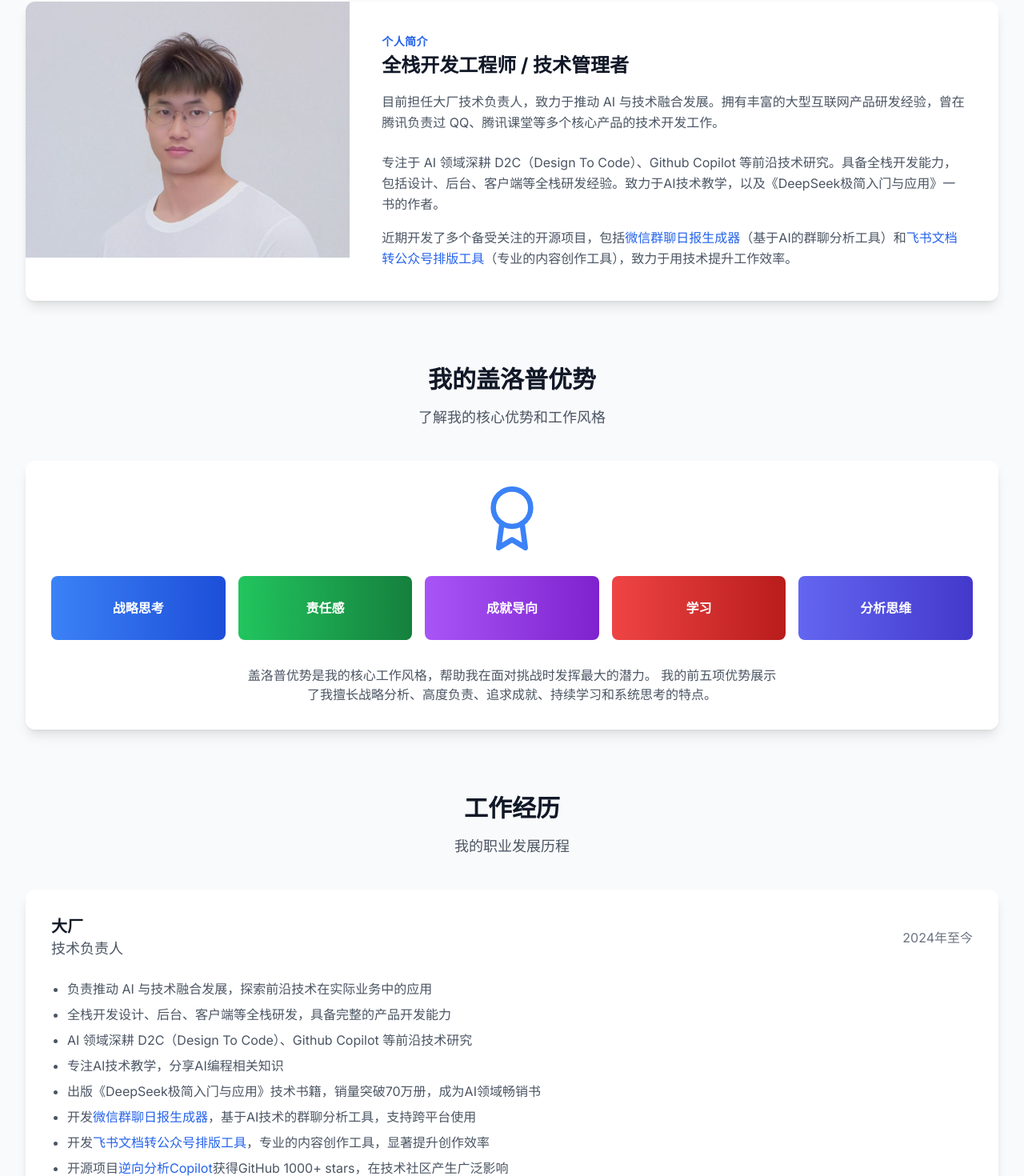
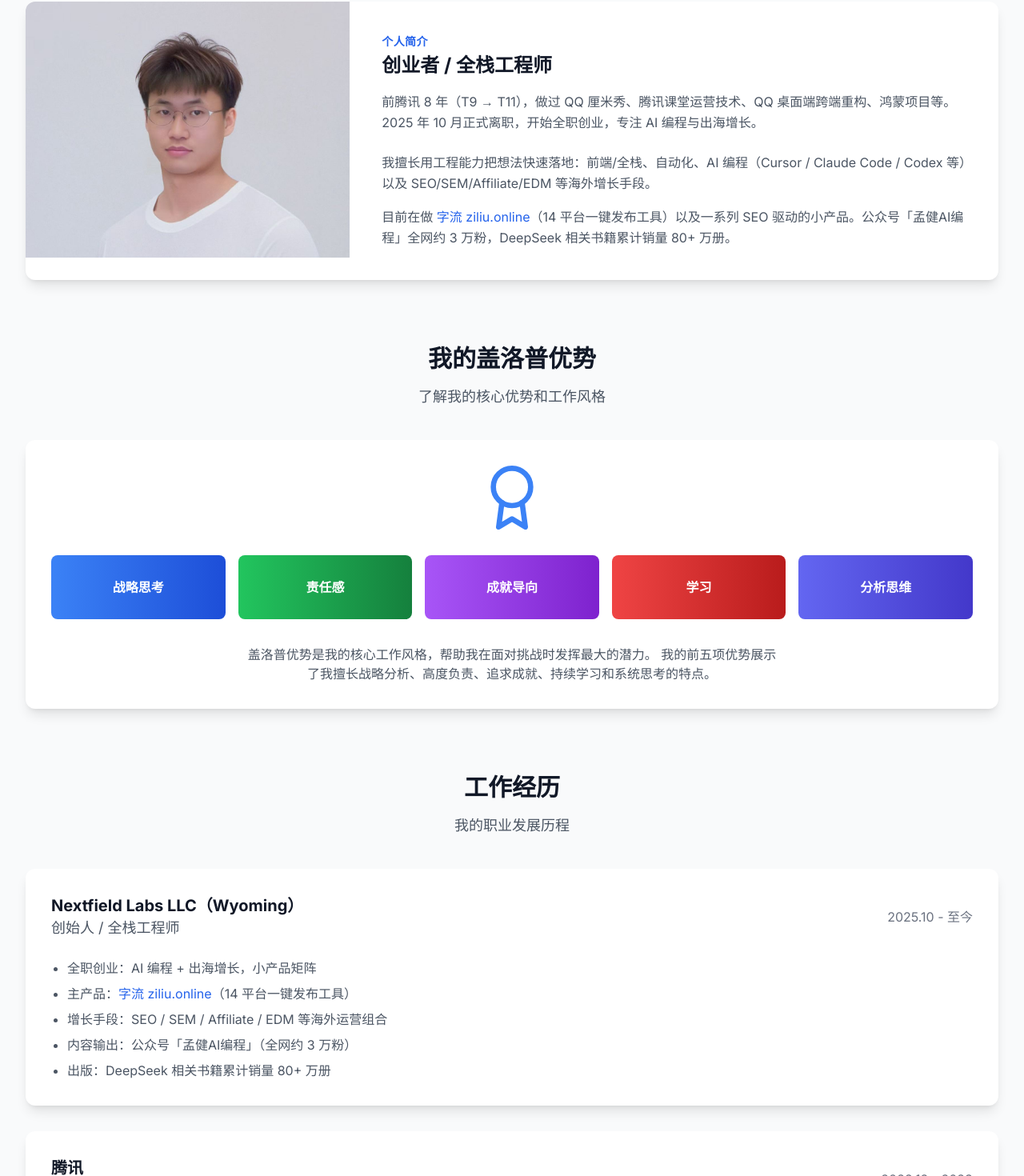
Before and after one commit to mengjian-github/homepage, a Next.js app: page /about in a window 1280 px wide. Shown: the part 306-1776 px from the top of the page at 80% size. Built offline with nearby package versions, Linux system fonts and the light colour scheme.

Commit message:
Refresh homepage copy to reflect entrepreneurship (2026)

```diff
--- a/app/about/page.tsx
+++ b/app/about/page.tsx
@@ -13,7 +13,7 @@
         <div className="text-center mb-16">
           <h1 className="text-4xl font-bold text-gray-900 dark:text-white">关于我</h1>
           <p className="mt-4 text-xl text-gray-600 dark:text-gray-300 max-w-3xl mx-auto">
-            10 年+技术开发经验，专注于大型互联网产品研发与技术
+            前腾讯 T11，现全职创业：AI 编程 + 出海（小产品矩阵 / SEO 增长）
           </p>
         </div>
 
@@ -36,16 +36,16 @@
                   个人简介
                 </div>
                 <h2 className="text-2xl font-bold text-gray-900 dark:text-white mb-4">
-                  全栈开发工程师 / 技术管理者
+                  创业者 / 全栈工程师
                 </h2>
                 <p className="mt-2 text-gray-600 dark:text-gray-300 mb-6 leading-relaxed">
-                  目前担任大厂技术负责人，致力于推动 AI 与技术融合发展。拥有丰富的大型互联网产品研发经验，曾在腾讯负责过 QQ、腾讯课堂等多个核心产品的技术开发工作。
+                  前腾讯 8 年（T9 → T11），做过 QQ 厘米秀、腾讯课堂运营技术、QQ 桌面端跨端重构、鸿蒙项目等。2025 年 10 月正式离职，开始全职创业，专注 AI 编程与出海增长。
                 </p>
                 <p className="text-gray-600 dark:text-gray-300 mb-4 leading-relaxed">
-                  专注于 AI 领域深耕 D2C（Design To Code）、Github Copilot 等前沿技术研究。具备全栈开发能力，包括设计、后台、客户端等全栈研发经验。致力于AI技术教学，以及《DeepSeek极简入门与应用》一书的作者。
+                  我擅长用工程能力把想法快速落地：前端/全栈、自动化、AI 编程（Cursor / Claude Code / Codex 等）以及 SEO/SEM/Affiliate/EDM 等海外增长手段。
                 </p>
                 <p className="text-gray-600 dark:text-gray-300 leading-relaxed">
-                  近期开发了多个备受关注的开源项目，包括<a href="https://www.wechatdaily.online/" target="_blank" rel="noopener noreferrer" className="text-blue-600 dark:text-blue-400 hover:underline">微信群聊日报生成器</a>（基于AI的群聊分析工具）和<a href="https://www.larkmd.online/" target="_blank" rel="noopener noreferrer" className="text-blue-600 dark:text-blue-400 hover:underline">飞书文档转公众号排版工具</a>（专业的内容创作工具），致力于用技术提升工作效率。
+                  目前在做 <a href="https://ziliu.online/" target="_blank" rel="noopener noreferrer" className="text-blue-600 dark:text-blue-400 hover:underline">字流 ziliu.online</a>（14 平台一键发布工具）以及一系列 SEO 驱动的小产品。公众号「孟健AI编程」全网约 3 万粉，DeepSeek 相关书籍累计销量 80+ 万册。
                 </p>
               </div>
             </div>
@@ -99,20 +99,17 @@
             <div className="bg-white dark:bg-gray-800 rounded-xl shadow-lg overflow-hidden p-8">
               <div className="flex flex-col md:flex-row md:justify-between md:items-center mb-6">
                 <div>
-                  <h3 className="text-xl font-bold text-gray-900 dark:text-white">大厂</h3>
-                  <p className="text-lg text-gray-600 dark:text-gray-300">技术负责人</p>
+                  <h3 className="text-xl font-bold text-gray-900 dark:text-white">Nextfield Labs LLC（Wyoming）</h3>
+                  <p className="text-lg text-gray-600 dark:text-gray-300">创始人 / 全栈工程师</p>
                 </div>
-                <span className="text-gray-500 dark:text-gray-400 mt-2 md:mt-0">2024年至今</span>
+                <span className="text-gray-500 dark:text-gray-400 mt-2 md:mt-0">2025.10 - 至今</span>
               </div>
               <ul className="list-disc pl-5 text-gray-600 dark:text-gray-300 space-y-2">
-                <li>负责推动 AI 与技术融合发展，探索前沿技术在实际业务中的应用</li>
-                <li>全栈开发设计、后台、客户端等全栈研发，具备完整的产品开发能力</li>
-                <li>AI 领域深耕 D2C（Design To Code）、Github Copilot 等前沿技术研究</li>
-                <li>专注AI技术教学，分享AI编程相关知识</li>
-                <li>出版《DeepSeek极简入门与应用》技术书籍，销量突破70万册，成为AI领域畅销书</li>
-                <li>开发<a href="https://www.wechatdaily.online/" target="_blank" rel="noopener noreferrer" className="text-blue-600 dark:text-blue-400 hover:underline">微信群聊日报生成器</a>，基于AI技术的群聊分析工具，支持跨平台使用</li>
-                <li>开发<a href="https://www.larkmd.online/" target="_blank" rel="noopener noreferrer" className="text-blue-600 dark:text-blue-400 hover:underline">飞书文档转公众号排版工具</a>，专业的内容创作工具，显著提升创作效率</li>
-                <li>开源项目<a href="https://github.com/mengjian-github/copilot-analysis" target="_blank" rel="noopener noreferrer" className="text-blue-600 dark:text-blue-400 hover:underline">逆向分析Copilot</a>获得GitHub 1000+ stars，在技术社区产生广泛影响</li>
+                <li>全职创业：AI 编程 + 出海增长，小产品矩阵</li>
+                <li>主产品：<a href="https://ziliu.online/" target="_blank" rel="noopener noreferrer" className="text-blue-600 dark:text-blue-400 hover:underline">字流 ziliu.online</a>（14 平台一键发布工具）</li>
+                <li>增长手段：SEO / SEM / Affiliate / EDM 等海外运营组合</li>
+                <li>内容输出：公众号「孟健AI编程」（全网约 3 万粉）</li>
+                <li>出版：DeepSeek 相关书籍累计销量 80+ 万册</li>
               </ul>
             </div>
 
--- a/app/page.tsx
+++ b/app/page.tsx
@@ -19,8 +19,8 @@
     "@context": "https://schema.org",
     "@type": "Person",
     "name": "孟健",
-    "jobTitle": "技术开发专家，技术作家",
-    "description": "10年+技术开发经验，技术负责人，《DeepSeek极简入门与应用》作者（销量突破70万册）",
+    "jobTitle": "AI 编程与出海创业者",
+    "description": "前腾讯 T11｜AI 编程与出海创业者｜字流 ziliu.online｜公众号：孟健AI编程｜DeepSeek 相关书籍累计销量 80+ 万册",
     "url": "https://mengjian.site",
     "sameAs": [
       "https://github.com/mengjian-github",
@@ -80,10 +80,9 @@
                 transition={{ delay: 0.4 }}
                 className="text-xl text-gray-600 dark:text-gray-300 max-w-2xl"
               >
-                10年+技术开发经验，专注于大型互联网产品研发与技术。
-                目前担任技术负责人，致力于推动 AI 与技术融合发展。
-                同时致力于
-                AI技术教学，以及《DeepSeek极简入门与应用》一书的作者（销量已突破70万册）。
+                前腾讯 T11，现全职创业：AI 编程 + 出海。
+                在做字流 ziliu.online（14 平台一键发布）与一系列 SEO 驱动的小产品矩阵。
+                公众号「孟健AI编程」全网约 3 万粉；DeepSeek 相关书籍累计销量 80+ 万册。
               </motion.p>
 
               <motion.div
```
